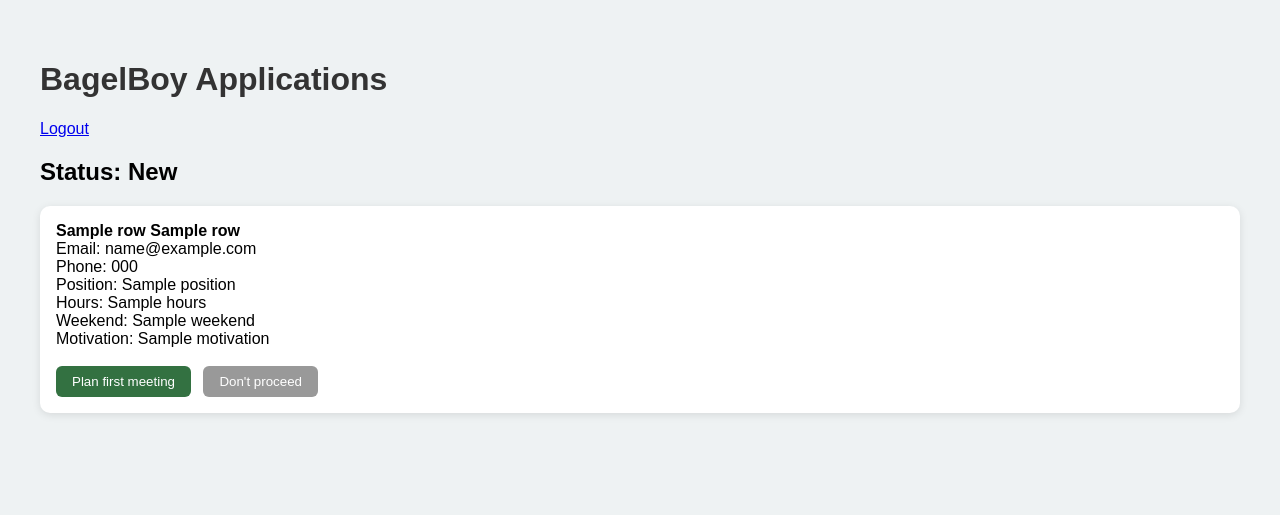
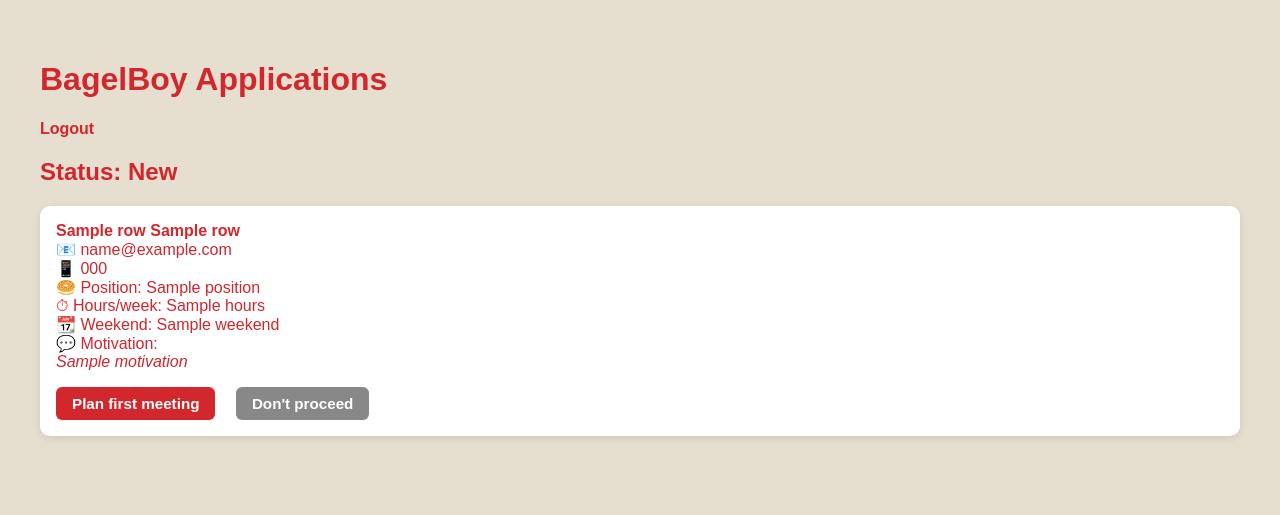
Before and after one commit to Joepheusschen/BagelBoy-Backend, a Flask app: template templates/dashboard.html in a window 1280 px wide. Shown: the top 515 px of the page. Run offline with Flask 3, Linux system fonts and the light colour scheme; the template is opened without the code that fills it: most values are stand-ins (such as "Sample title", 1, 10 or a date in 2020); parts of the project's set-up code (start-up, migrations or seed data) failed here and were passed over.

Commit message:
Update dashboard.html

```diff
--- a/templates/dashboard.html
+++ b/templates/dashboard.html
@@ -5,11 +5,19 @@
   <title>BagelBoy Dashboard</title>
   <style>
     body {
-      font-family: Arial, sans-serif;
-      background-color: #eef2f3;
+      font-family: 'Gotham', sans-serif;
+      background-color: #e6decf;
       padding: 2rem;
+      color: #d3272e;
     }
-    h1 { color: #333; }
+    h1, h2 {
+      color: #d3272e;
+    }
+    a {
+      color: #d3272e;
+      text-decoration: none;
+      font-weight: bold;
+    }
     .section {
       margin-bottom: 3rem;
     }
@@ -20,15 +28,25 @@
       margin: 1rem 0;
       box-shadow: 0 2px 8px rgba(0,0,0,0.1);
     }
-    button {
+    .btn {
+      display: inline-block;
       padding: 0.5rem 1rem;
-      margin-right: 0.5rem;
+      margin-top: 1rem;
+      margin-right: 1rem;
       border: none;
       border-radius: 6px;
       cursor: pointer;
+      font-weight: bold;
+      font-size: 0.95rem;
     }
-    .invite { background-color: #337141; color: white; }
-    .reject { background-color: #999; color: white; }
+    .invite {
+      background-color: #d3272e;
+      color: white;
+    }
+    .reject {
+      background-color: #888;
+      color: white;
+    }
   </style>
 </head>
 <body>
@@ -41,15 +59,16 @@
       {% for row in applications %}
         <div class="card">
           <strong>{{ row['First name'] }} {{ row['Last name'] }}</strong><br>
-          Email: {{ row['Email'] }}<br>
-          Phone: {{ row['Phone'] }}<br>
-          Position: {{ row['Position'] }}<br>
-          Hours: {{ row['Hours'] }}<br>
-          Weekend: {{ row['Weekend'] }}<br>
-          Motivation: {{ row['Motivation'] }}<br><br>
+          📧 {{ row['Email'] }}<br>
+          📱 {{ row['Phone'] }}<br>
+          🥯 Position: {{ row['Position'] }}<br>
+          ⏱ Hours/week: {{ row['Hours'] }}<br>
+          📆 Weekend: {{ row['Weekend'] }}<br>
+          💬 Motivation:<br>
+          <em>{{ row['Motivation'] }}</em><br>
           {% if status == "New" %}
-            <a href="/invite/{{ row['row_id'] }}"><button class="invite">Plan first meeting</button></a>
-            <a href="/reject/{{ row['row_id'] }}"><button class="reject">Don't proceed</button></a>
+            <a href="/invite/{{ row['row_id'] }}"><button class="btn invite">Plan first meeting</button></a>
+            <a href="/reject/{{ row['row_id'] }}"><button class="btn reject">Don't proceed</button></a>
           {% endif %}
         </div>
       {% endfor %}
```
